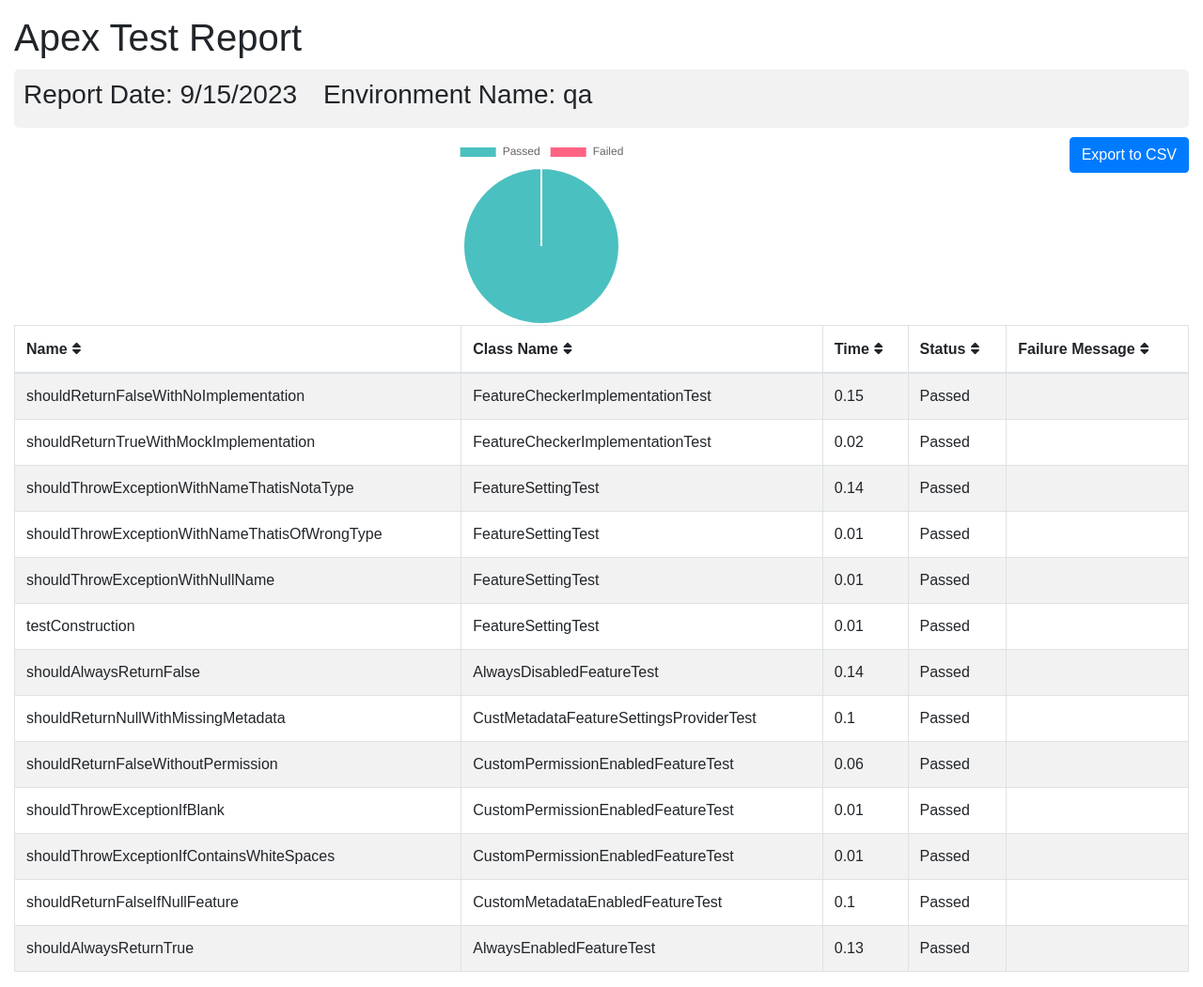
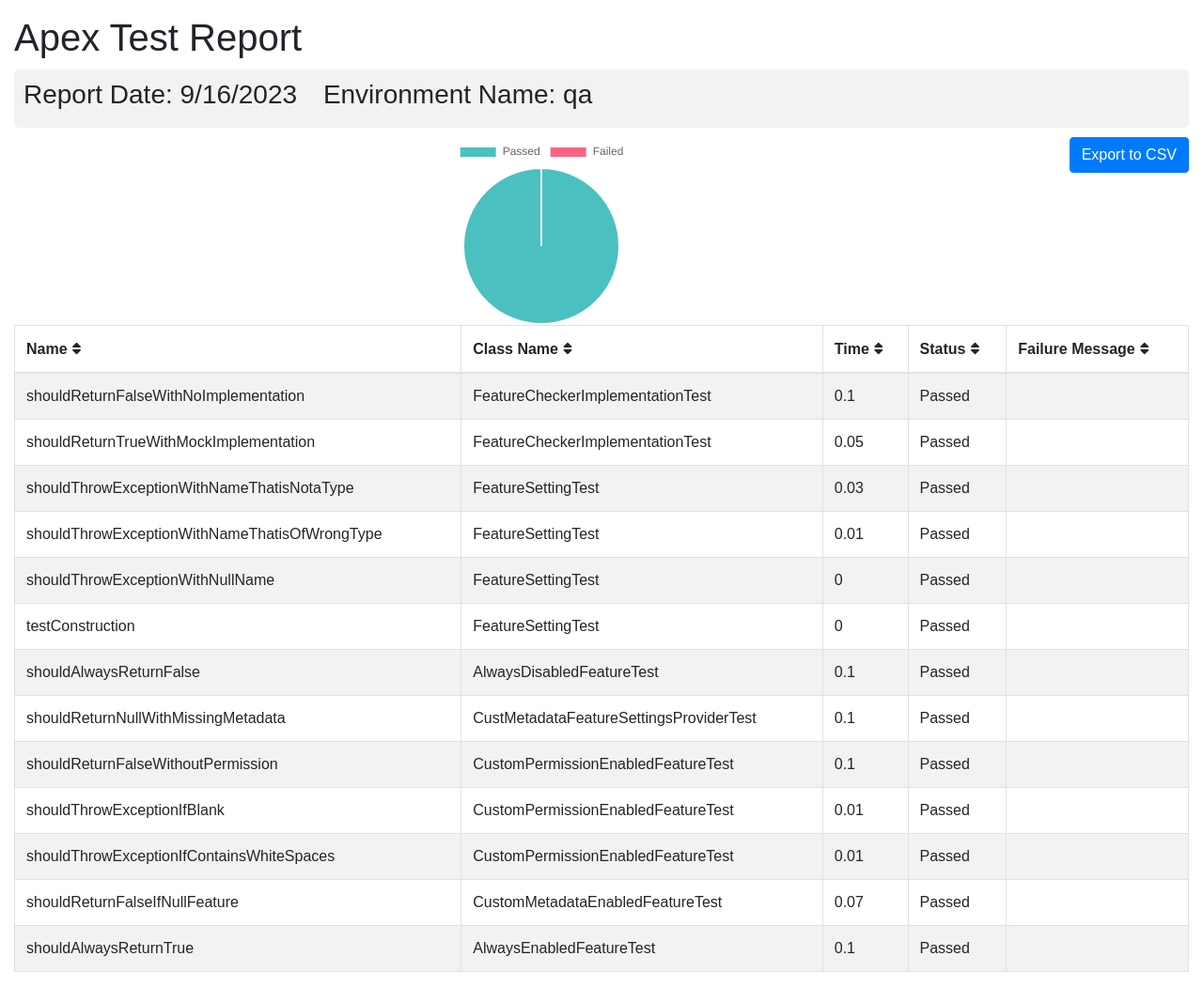
Before and after one commit to flxbl-io/sfops-dashboard, a Jekyll site: the page apextestResults/qa.html, which Jekyll copies as it is, in a window 1280 px wide. Shown: the whole page at 94% size. Built offline with Jekyll 4.4.1, drawn with Linux system fonts in a browser that asks for light colours.

Commit message:
updated test results of qa

```diff
--- a/apextestResults/qa.html
+++ b/apextestResults/qa.html
@@ -102,7 +102,7 @@
       <div class="container-fluid">
         <h1 class="mt-3">Apex Test Report</h1>
         <div class="info-card">
-        <h3>Report Date: 9/15/2023 <span style="margin-left: 20px;">Environment Name: qa</span></h3>
+        <h3>Report Date: 9/16/2023 <span style="margin-left: 20px;">Environment Name: qa</span></h3>
         </div>
         <button onclick="exportTableToCSV('testReport.csv')" class="btn btn-primary float-right">Export to CSV</button>
         <div id="chart-container">
@@ -123,21 +123,21 @@
         <tr>
           <td>shouldReturnFalseWithNoImplementation</td>
           <td>FeatureCheckerImplementationTest</td>
-          <td>0.15</td>
+          <td>0.1</td>
           <td>Passed</td>
           <td></td>
         </tr>
         <tr>
           <td>shouldReturnTrueWithMockImplementation</td>
           <td>FeatureCheckerImplementationTest</td>
-          <td>0.02</td>
+          <td>0.05</td>
           <td>Passed</td>
           <td></td>
         </tr>
         <tr>
           <td>shouldThrowExceptionWithNameThatisNotaType</td>
           <td>FeatureSettingTest</td>
-          <td>0.14</td>
+          <td>0.03</td>
           <td>Passed</td>
           <td></td>
         </tr>
@@ -151,21 +151,21 @@
         <tr>
           <td>shouldThrowExceptionWithNullName</td>
           <td>FeatureSettingTest</td>
-          <td>0.01</td>
+          <td>0</td>
           <td>Passed</td>
           <td></td>
         </tr>
         <tr>
           <td>testConstruction</td>
           <td>FeatureSettingTest</td>
-          <td>0.01</td>
+          <td>0</td>
           <td>Passed</td>
           <td></td>
         </tr>
         <tr>
           <td>shouldAlwaysReturnFalse</td>
           <td>AlwaysDisabledFeatureTest</td>
-          <td>0.14</td>
+          <td>0.1</td>
           <td>Passed</td>
           <td></td>
         </tr>
@@ -179,7 +179,7 @@
         <tr>
           <td>shouldReturnFalseWithoutPermission</td>
           <td>CustomPermissionEnabledFeatureTest</td>
-          <td>0.06</td>
+          <td>0.1</td>
           <td>Passed</td>
           <td></td>
         </tr>
@@ -200,14 +200,14 @@
         <tr>
           <td>shouldReturnFalseIfNullFeature</td>
           <td>CustomMetadataEnabledFeatureTest</td>
-          <td>0.1</td>
+          <td>0.07</td>
           <td>Passed</td>
           <td></td>
         </tr>
         <tr>
           <td>shouldAlwaysReturnTrue</td>
           <td>AlwaysEnabledFeatureTest</td>
-          <td>0.13</td>
+          <td>0.1</td>
           <td>Passed</td>
           <td></td>
         </tr>
```
